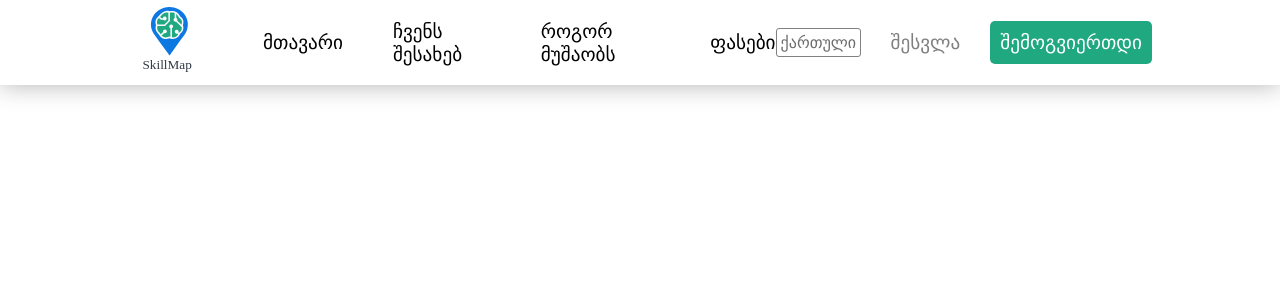
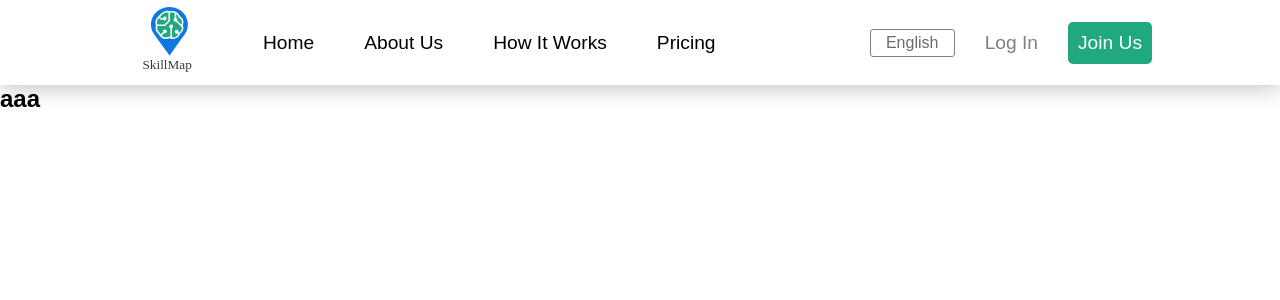
Before and after one commit to Gi0Chkh/skillmap, a React (Vite) app: page / in a window 1280 px wide. Shown: the top 300 px of the page. Built offline with nearby package versions, Linux system fonts and the light colour scheme.

Commit message:
created routing system

```diff
--- a/package.json
+++ b/package.json
@@ -11,7 +11,8 @@
   },
   "dependencies": {
     "react": "^19.1.1",
-    "react-dom": "^19.1.1"
+    "react-dom": "^19.1.1",
+    "react-router-dom": "^7.8.2"
   },
   "devDependencies": {
     "@eslint/js": "^9.33.0",
--- a/src/App.jsx
+++ b/src/App.jsx
@@ -4,7 +4,7 @@ function App() {
 
   return (
     <section className='main-section1'>
-
+      <h1>aaa</h1>
     </section>
   )
 }
--- a/src/components/Header/Header.jsx
+++ b/src/components/Header/Header.jsx
@@ -2,6 +2,7 @@ import React, { useContext } from 'react'
 import styles from "./header.module.css"
 import LangToggle from '../langToggle/LangToggle'
 import { LanguageContext } from '../../context/LanguageContext'
+import { Link } from 'react-router-dom';
 
 function Header() {
     const {lang} = useContext(LanguageContext);
@@ -38,8 +39,8 @@ function Header() {
     <header>
         <nav className={styles.contentWrapper}>
             <div className={styles.linkWrapper}>
-                <a href='/' className={styles.logoLink}><img src="/skillMapIcon.svg" alt="site icon" /></a>
-                {links.map(link => (<a key={link.id} className={styles.navLink} href={link.url}>{lang === "EN" ? link.targetEn : link.targetKa}</a>))}
+                <Link to='/' className={styles.logoLink}><img src="/skillMapIcon.svg" alt="site icon" /></Link>
+                {links.map(link => (<Link key={link.id} className={styles.navLink} to={link.url}>{lang === "EN" ? link.targetEn : link.targetKa}</Link>))}
             </div>
             <div className={styles.buttonWrapper}>
                 <LangToggle />
--- a/src/components/Header/header.module.css
+++ b/src/components/Header/header.module.css
@@ -1,5 +1,4 @@
 header {
-    position: fixed;
     width: 100%;
     box-shadow: 0px 0px 24px 0px rgb(0, 0, 0, 0.3);
 }
--- a/src/context/LanguageContext.jsx
+++ b/src/context/LanguageContext.jsx
@@ -3,7 +3,7 @@ import React, { createContext, useState } from 'react'
 export const LanguageContext = createContext();
 
 function LanguageProvider({ children }) {
-    const [lang, setLang] = useState("KA");
+    const [lang, setLang] = useState("EN");
 
   return (
     <LanguageContext.Provider value={{lang, setLang}}>
--- a/src/main.jsx
+++ b/src/main.jsx
@@ -4,12 +4,28 @@ import './index.css'
 import App from './App.jsx'
 import Header from './components/Header/Header.jsx'
 import LanguageProvider from './context/LanguageContext.jsx'
+import { createBrowserRouter, Outlet, RouterProvider } from 'react-router-dom'
+import PricingPage from './pages/Pricing/PricingPage.jsx'
+
+const router = createBrowserRouter([
+  {
+    path: "/",
+    element: (
+      <>
+        <Header />
+        <Outlet />
+      </>
+    ),
+    children: [
+      {path: "/", element: <App />},
+    ]
+  }
+])
 
 createRoot(document.getElementById('root')).render(
   <StrictMode>
     <LanguageProvider>
-      <Header />
-      <App />
+      <RouterProvider router={router} />
     </LanguageProvider>
   </StrictMode>,
 )
```
Also changed, not shown: 1 other file (tests, documents, lock files or other folders).
